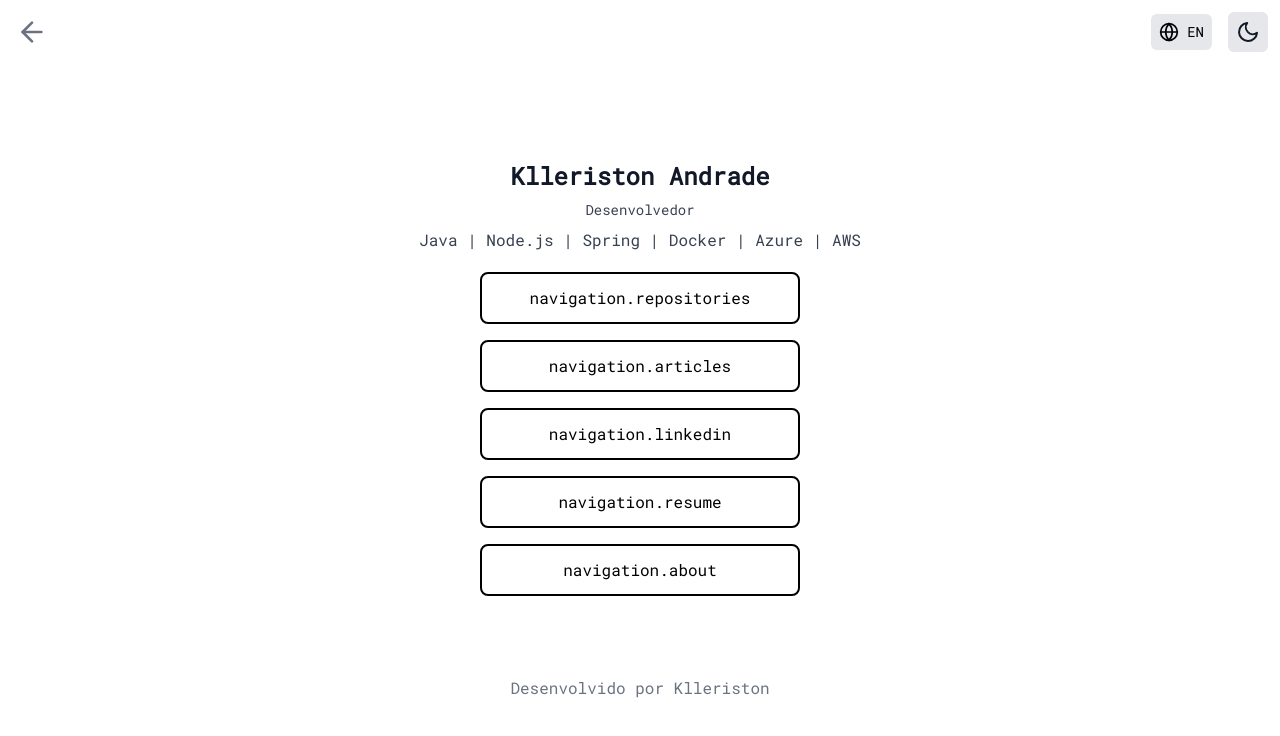
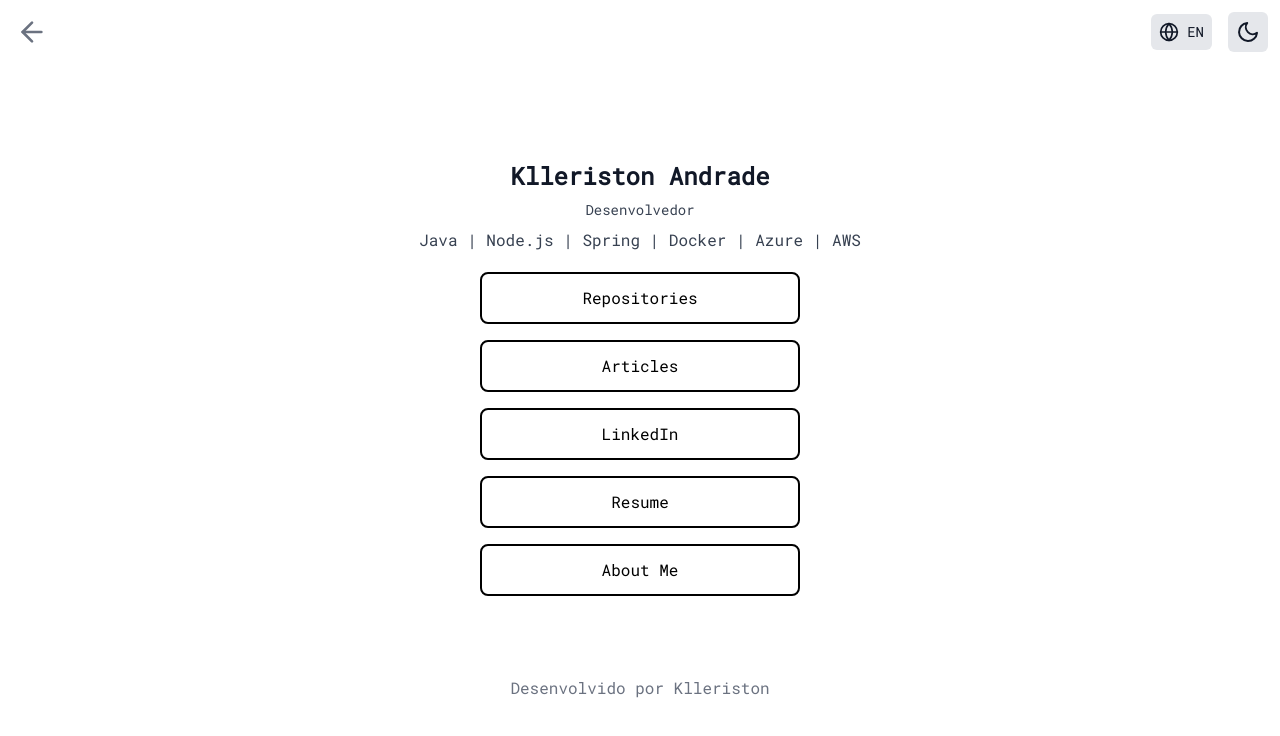
Before and after one commit to Klleriston/kekz, a Next.js app: page / in a window 1280 px wide. Shown: the top 736 px of the page. Built offline with nearby package versions, Linux system fonts and the light colour scheme.

Commit message:
fix vercel adjusts

```diff
--- a/src/app/components/TranslateSwitcher.tsx
+++ b/src/app/components/TranslateSwitcher.tsx
@@ -28,8 +28,8 @@ export function TranslateSwitcher() {
         }}
         className="p-2 rounded-md bg-gray-200 hover:bg-gray-300 dark:bg-gray-800 dark:hover:bg-gray-700 transition-colors duration-300 flex items-center gap-2"
       >
-        <FiGlobe className="w-5 h-5" />
-        <span className="text-sm">
+        <FiGlobe className="w-5 h-5 text-gray-900 dark:text-white" />
+        <span className="text-sm text-gray-900 dark:text-white">
           {currentLanguage === "pt" ? "PT" : "EN"}
         </span>
       </button>
--- a/src/app/providers.tsx
+++ b/src/app/providers.tsx
@@ -5,6 +5,9 @@ import { useEffect, useState } from "react";
 import { initReactI18next } from "react-i18next";
 import i18n from "i18next";
 import LanguageDetector from "i18next-browser-languagedetector";
+
+import ptTranslations from "../locales/pt/translation.json";
+import enTranslations from "../locales/en/translation.json";
 
 export function Providers({ children }: { children: React.ReactNode }) {
     const [isMounted, setIsMounted] = useState(false);
@@ -16,10 +19,10 @@ export function Providers({ children }: { children: React.ReactNode }) {
         .init({
           resources: {
             pt: {
-              translation: import('../locales/pt/translation.json')
+              translation: ptTranslations
             },
             en: {
-              translation: import('../locales/en/translation.json')
+              translation: enTranslations
             }
           },
           fallbackLng: 'pt',
```
